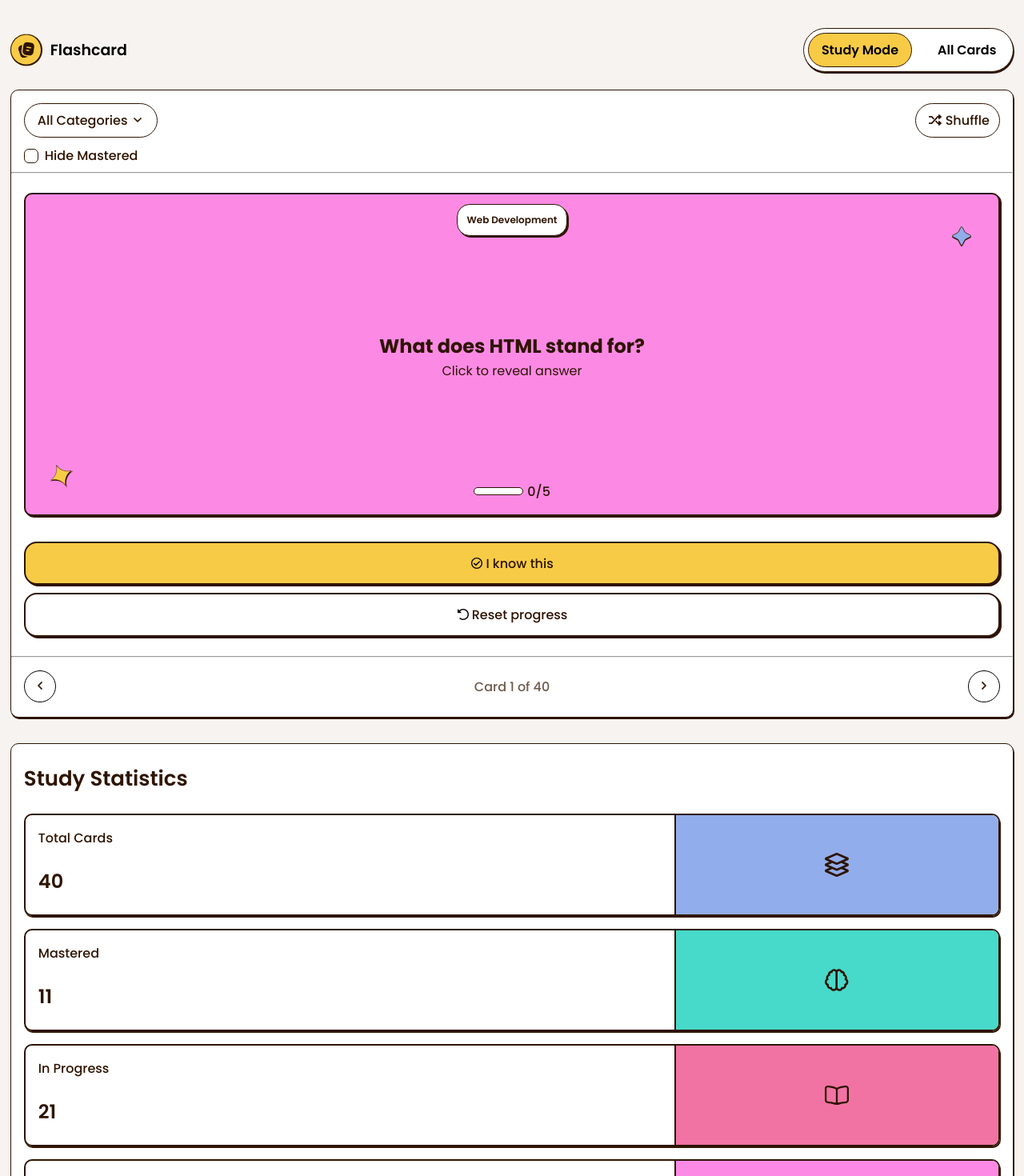
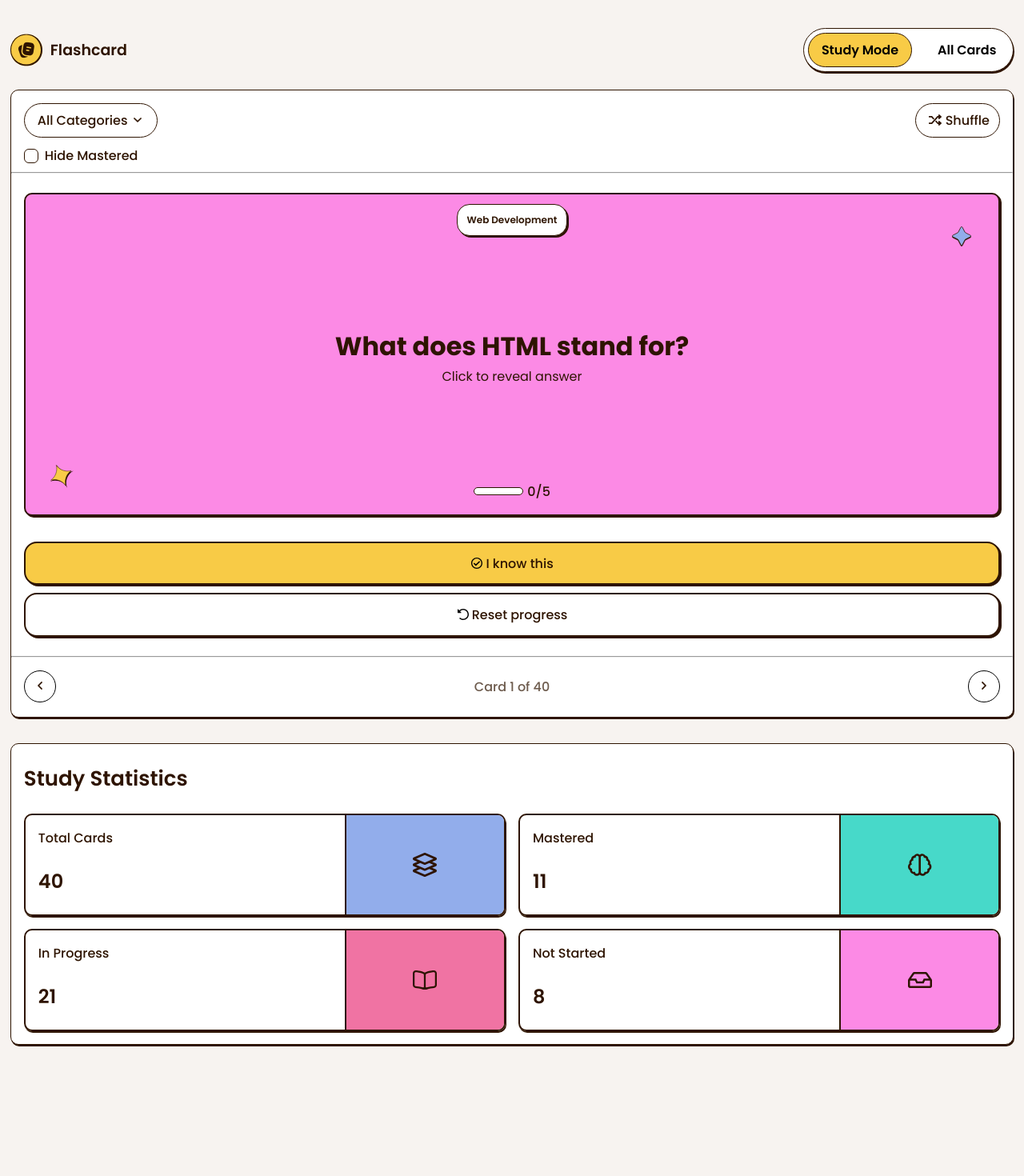
Before and after one commit to bengera/flashcard-app, a React (Vite) app: page / in a window 1280 px wide. Shown: the top 1470 px of the page at 80% size. After the commit the page ends 1319 px from the top, so only its background shows below. Built offline with nearby package versions, Linux system fonts and the light colour scheme.

Commit message:
Add change to study statistic card for tablet screen

```diff
--- a/src/components/statistics-panel.tsx
+++ b/src/components/statistics-panel.tsx
@@ -13,6 +13,7 @@ export function StatisticsPanel({ cards }: StatisticsPanelProps) {
   return (
     <section className="statistics u-shadow">
       <h2 className="statistics__heading">Study Statistics</h2>
+      <div className="statistics__allcards">
       <StatisticCard
         label="Total Cards"
         number={cards.length}
@@ -37,6 +38,7 @@ export function StatisticsPanel({ cards }: StatisticsPanelProps) {
         icon="stats-not-started"
         variant="pink"
       />
+      </div>
     </section>
   );
 }
--- a/src/css/header.css
+++ b/src/css/header.css
@@ -12,7 +12,8 @@
 .header__tab-title-text {
   display: none;
   margin-left: 10px;
-  font-size: 19px;
+  font-size: clamp(1rem, 0.7656rem + 0.75vw, 1.1875rem);
+  color: var(--clr-neutral-900);
 }
 
 @media only screen and (min-width: 670px) {
--- a/src/css/statistics.css
+++ b/src/css/statistics.css
@@ -17,7 +17,17 @@
   margin: 0.5rem 0;
 }
 
-.statistics__card-content {
+.statistics__allcards {
+  display: flex;
+  flex-direction: column;
+  gap: 1rem;
+}
+
+@media only screen and (min-width: 670px) {
+  .statistics__allcards {
+    display: grid;
+    grid-template-columns: 1fr 1fr;
+  }
 }
 
 .statistics__card {
--- a/src/css/study-panel.css
+++ b/src/css/study-panel.css
@@ -133,7 +133,7 @@ input[type="checkbox"]:checked {
 }
 
 .flashcard__text {
-  font-size: 24px;
+  font-size: clamp(1.5rem, 0.875rem + 2vw, 2rem);
   text-align: center;
   font-weight: 900;
   margin: 0;
```
